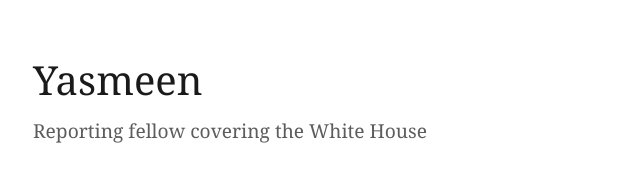
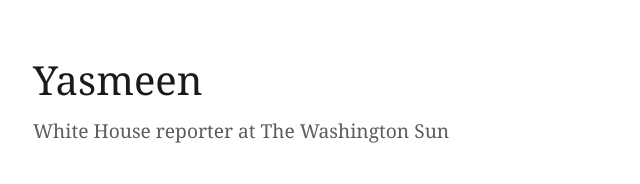
Before and after one commit to yazzycodes2/aji-code-exercise, a plain HTML site: page index.html in a window 1280 px wide. Shown: the top 184 px of the page, 247-887 px from the left. Drawn offline with Linux system fonts and the light colour scheme.

Commit message:
Update headline beat line
Co-Authored-By: Claude Opus 5.5 <noreply@anthropic.com>
Claude-Session: https://claude.ai/code/session_01BHDjGfbbPAuib4YktEQjb2

```diff
--- a/index.html
+++ b/index.html
@@ -73,7 +73,7 @@
   <main>
     <header>
       <h1>Yasmeen</h1>
-      <p class="beat">Reporting fellow covering the White House</p>
+      <p class="beat">White House reporter at The Washington Sun</p>
     </header>
 
     <section id="about">
```
